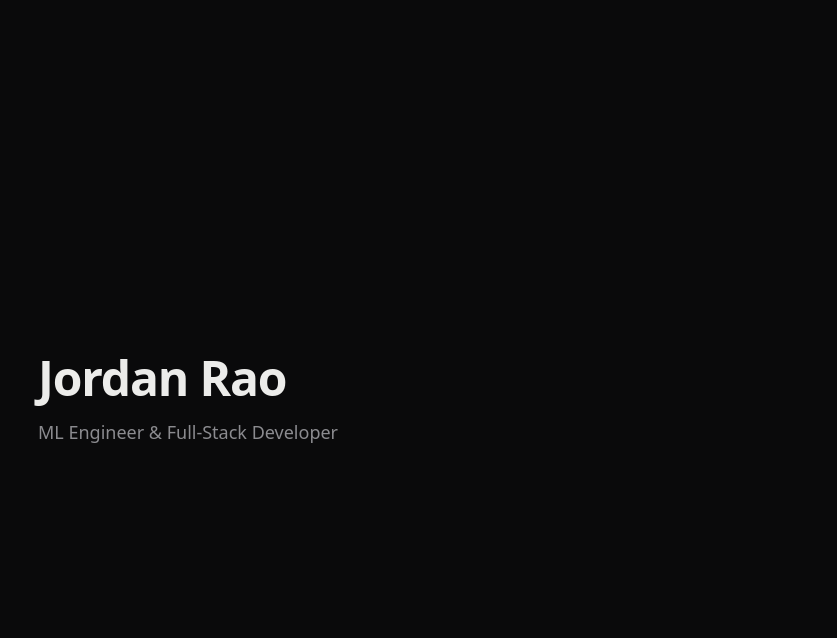
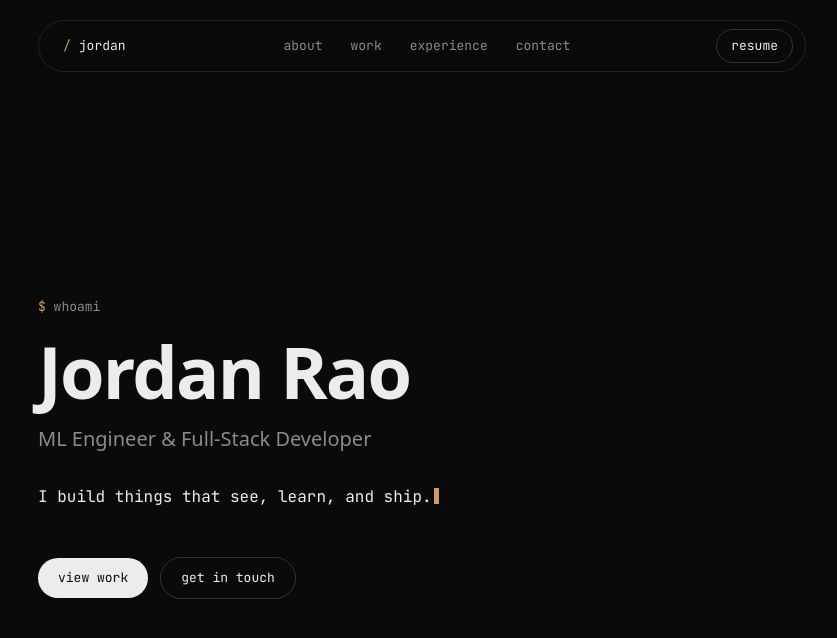
Before and after one commit to vaibhavdabas16/portfolio, a Next.js app: page / in a window 1280 px wide. Shown: the top 638 px of the page, without its empty margins (218-1055 px from the left). Built offline with nearby package versions, Linux system fonts and the light colour scheme.

Commit message:
feat: hero section and sticky pill nav with scroll spy

```diff
--- a/src/app/page.tsx
+++ b/src/app/page.tsx
@@ -1,14 +1,13 @@
-import { profile } from "@/data/portfolio";
+import Nav from "@/components/Nav";
+import Hero from "@/components/Hero";
 
 export default function Home() {
   return (
-    <main className="flex min-h-screen items-center justify-center px-6">
-      <div className="mx-auto w-full max-w-3xl">
-        <h1 className="font-[family-name:var(--font-display)] text-5xl font-semibold tracking-tight text-text-primary">
-          {profile.name}
-        </h1>
-        <p className="mt-4 text-lg text-text-secondary">{profile.role}</p>
-      </div>
-    </main>
+    <>
+      <Nav />
+      <main>
+        <Hero />
+      </main>
+    </>
   );
 }
--- /dev/null
+++ b/src/components/Hero.tsx
@@ -0,0 +1,44 @@
+import { profile } from "@/data/portfolio";
+
+export default function Hero() {
+  return (
+    <section
+      id="top"
+      className="flex min-h-screen flex-col justify-center px-6 sm:px-8 pt-24"
+    >
+      <div className="mx-auto w-full max-w-3xl">
+        <p className="font-mono text-[13px] text-text-secondary">
+          <span className="text-accent">$</span> whoami
+        </p>
+
+        <h1 className="mt-5 font-[family-name:var(--font-display)] text-[13vw] leading-[0.95] sm:text-6xl md:text-7xl font-semibold tracking-tight text-text-primary">
+          {profile.name}
+        </h1>
+
+        <p className="mt-5 max-w-xl text-lg sm:text-xl text-text-secondary">
+          {profile.role}
+        </p>
+
+        <p className="mt-8 font-mono text-sm sm:text-base text-text-primary">
+          {profile.tagline}
+          <span className="cursor-blink h-4 translate-y-[2px]" />
+        </p>
+
+        <div className="mt-12 flex flex-wrap items-center gap-3">
+          <a
+            href="#work"
+            className="rounded-full bg-text-primary px-5 py-2.5 font-mono text-[13px] text-bg transition-opacity hover:opacity-85"
+          >
+            view work
+          </a>
+          <a
+            href="#contact"
+            className="rounded-full border border-border-strong px-5 py-2.5 font-mono text-[13px] text-text-primary transition-colors hover:border-accent hover:text-accent"
+          >
+            get in touch
+          </a>
+        </div>
+      </div>
+    </section>
+  );
+}
--- /dev/null
+++ b/src/components/Nav.tsx
@@ -0,0 +1,74 @@
+"use client";
+
+import { useEffect, useState } from "react";
+import { profile } from "@/data/portfolio";
+
+const sections = [
+  { id: "top", label: "home" },
+  { id: "about", label: "about" },
+  { id: "work", label: "work" },
+  { id: "experience", label: "experience" },
+  { id: "contact", label: "contact" },
+];
+
+export default function Nav() {
+  const [active, setActive] = useState("top");
+
+  useEffect(() => {
+    const observer = new IntersectionObserver(
+      (entries) => {
+        entries.forEach((entry) => {
+          if (entry.isIntersecting) {
+            setActive(entry.target.id);
+          }
+        });
+      },
+      { rootMargin: "-45% 0px -50% 0px", threshold: 0 }
+    );
+
+    sections.forEach(({ id }) => {
+      const el = document.getElementById(id);
+      if (el) observer.observe(el);
+    });
+
+    return () => observer.disconnect();
+  }, []);
+
+  return (
+    <header className="fixed top-0 left-0 right-0 z-50 flex justify-center px-4 sm:px-6 pt-4 sm:pt-5">
+      <nav className="flex w-full max-w-3xl items-center justify-between rounded-full border border-border bg-bg/80 px-3 py-2 backdrop-blur-md">
+        <a
+          href="#top"
+          className="flex items-center gap-2 rounded-full px-3 py-1.5 font-mono text-[13px] text-text-primary transition-colors hover:text-accent"
+        >
+          <span className="text-accent">/</span>
+          {profile.name.split(" ")[0].toLowerCase()}
+        </a>
+
+        <ul className="hidden sm:flex items-center gap-1 font-mono text-[13px]">
+          {sections.slice(1).map((s) => (
+            <li key={s.id}>
+              <a
+                href={`#${s.id}`}
+                className={`rounded-full px-3 py-1.5 transition-colors ${
+                  active === s.id
+                    ? "text-accent"
+                    : "text-text-secondary hover:text-text-primary"
+                }`}
+              >
+                {s.label}
+              </a>
+            </li>
+          ))}
+        </ul>
+
+        <a
+          href={profile.resumeUrl}
+          className="rounded-full border border-border-strong px-3.5 py-1.5 font-mono text-[13px] text-text-primary transition-colors hover:border-accent hover:text-accent"
+        >
+          resume
+        </a>
+      </nav>
+    </header>
+  );
+}
```
